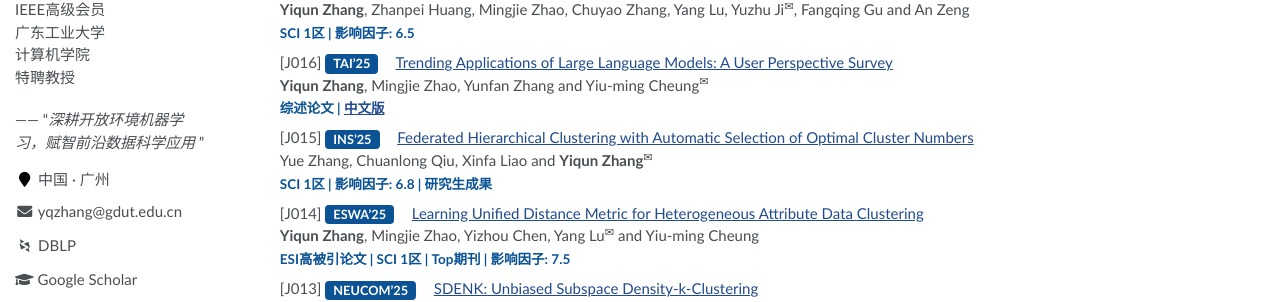
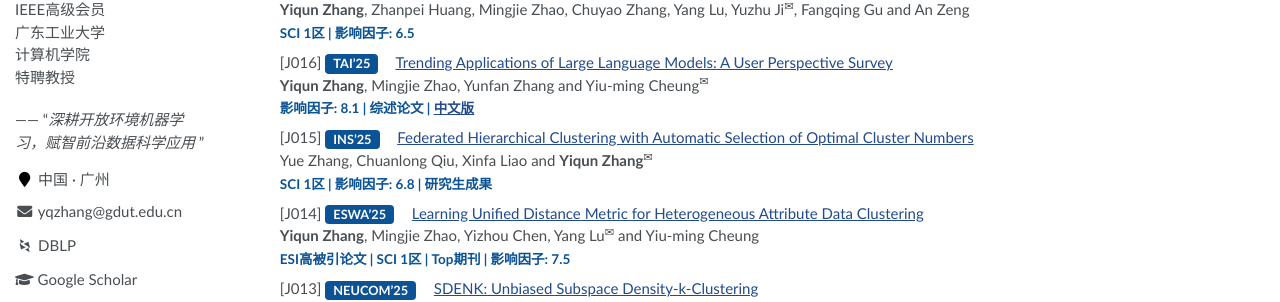
Before and after one commit to yqzhang-Zz/zh-publications, a Jekyll site: the page built from _pages/about.md, in a window 1280 px wide and 900 px high, scrolled down 589 px. Shown: the part 160-462 px from the top of the window. Built offline with Jekyll 4.4.1, drawn with Linux system fonts in a browser that asks for light colours; some web fonts are replaced; a script that is not in the unit is left out; comment, search, counter and statistics services are not loaded.

Commit message:
Update about.md

```diff
--- a/_pages/about.md
+++ b/_pages/about.md
@@ -78,7 +78,7 @@ TETCI'25</span>
 TAI'25</span>
 [Trending Applications of Large Language Models: A User Perspective Survey](https://ieeexplore.ieee.org/abstract/document/11199892)<br>
 **Yiqun Zhang**, Mingjie Zhao, Yunfan Zhang and Yiu-ming Cheung<sup>&#x2709;</sup><br>
-<span style="color: #0b5394; font-size: 0.9em; font-weight: bold;">综述论文 | [中文版](papers/TAI-LLM-Survey1-Chinese-Version.pdf)</span>
+<span style="color: #0b5394; font-size: 0.9em; font-weight: bold;">影响因子: 8.1 | 综述论文 | [中文版](papers/TAI-LLM-Survey1-Chinese-Version.pdf)</span>
 
 [J015] <span style="display: inline-block; background-color: #0b5394; color: #ffffff; padding: 2px 8px; border-radius: 4px; font-weight: bold; font-size: 0.85em; margin-right: 10px; vertical-align: middle; line-height: 1.2;">
 INS'25</span>
```
